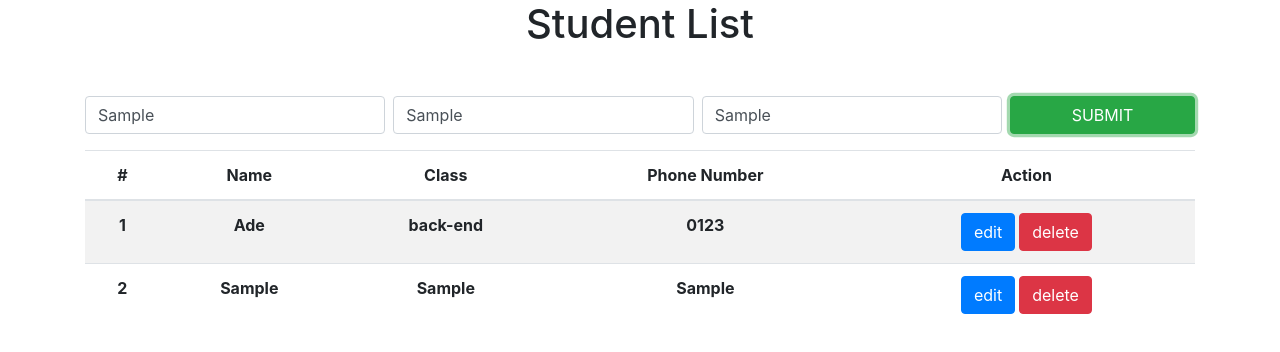
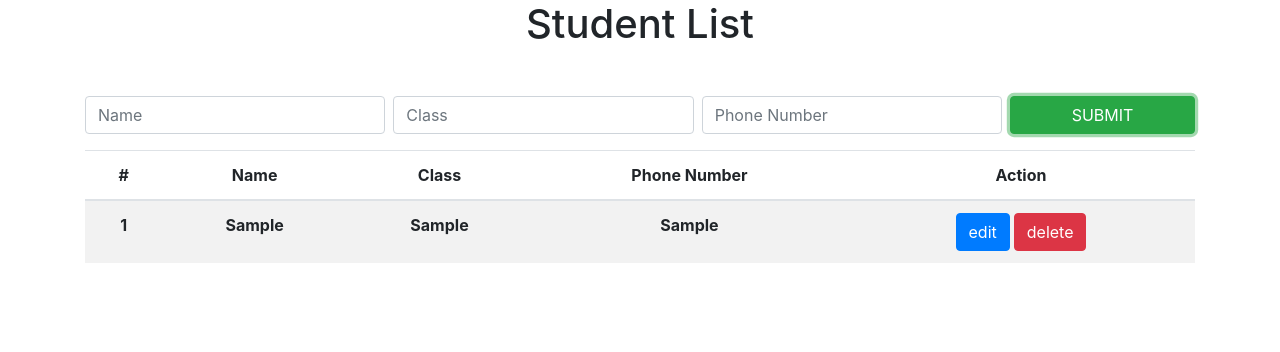
Before and after one commit to rakhmatnw/react-studentList-app, a React (Create React App) app: page / in a window 1280 px wide. Both pictures are taken after typing "Sample", "Sample", "Sample" into the empty fields and a click on the button "SUBMIT". Shown: the top 352 px of the page. Built offline with nearby package versions, Linux system fonts and the light colour scheme.

Commit message:
[rakhmatnw] - I added remove functionality

```diff
--- a/src/components/studentList/StudentListContainer.js
+++ b/src/components/studentList/StudentListContainer.js
@@ -4,9 +4,7 @@ import StudentForm from './forms/StudentForm';
 
 class StudentListContainer extends Component {
   state = {
-    students: [
-      {id:0, name: 'Ade', class:'back-end', contact:'0123'}
-    ]
+    students: []
   }
 
   addStudent = (student) => {
@@ -17,12 +15,24 @@ class StudentListContainer extends Component {
     })
   }
 
+  removeStudent = (id) => {
+    const student = this.state.students.filter(student => {
+      return student.id !== id;
+    })
+
+    const studentList = student;
+    console.log(studentList);
+    this.setState({
+      students: studentList
+    })
+  }
+
   render(){
     return(
       <div className="container text-center">
         <h1 className="mb-5">Student List</h1>
         <StudentForm addStudent={this.addStudent}/>
-        <StudentTable students={this.state.students}/>
+        <StudentTable students={this.state.students} removeStudent={this.removeStudent}/>
       </div>
     )
   }
--- a/src/components/studentList/forms/StudentForm.js
+++ b/src/components/studentList/forms/StudentForm.js
@@ -2,9 +2,9 @@ import React, { Component } from 'react';
 
 class StudentForm extends Component {
   state = {
-    name: null,
-    class: null,
-    contact: null
+    name: '',
+    class: '',
+    contact: ''
   }
 
   handleChange = e => {
@@ -16,19 +16,24 @@ class StudentForm extends Component {
   handleClick = e => {
     e.preventDefault();
     this.props.addStudent(this.state);
+    this.setState({
+      name: '',
+      class: '',
+      contact: ''
+    })
   }
 
   render() {
     return(
       <form className="row no-gutters">
         <div className="form-group col">
-          <input type="text" id="name" onChange={ this.handleChange } className="form-control" placeholder="Name"/>
+          <input type="text" id="name" onChange={ this.handleChange } className="form-control"  value={this.state.name} placeholder="Name"/>
         </div>
         <div className="form-group col  mx-2">
-          <input type="text" id="class" onChange={ this.handleChange } className="form-control" placeholder="Class"/>
+          <input type="text" id="class" onChange={ this.handleChange } className="form-control" value={this.state.class} placeholder="Class"/>
         </div>
         <div className="form-group col">
-          <input type="text" id="contact" onChange={ this.handleChange } className="form-control" placeholder="Phone Number"/>
+          <input type="text" id="contact" onChange={ this.handleChange } className="form-control" value={this.state.contact} placeholder="Phone Number"/>
         </div>
         <div className="form-group col-2 ml-2">
           <button onClick={ this.handleClick } className="btn btn-success btn-block">SUBMIT</button>
--- a/src/components/studentList/tables/StudentTable.js
+++ b/src/components/studentList/tables/StudentTable.js
@@ -1,6 +1,6 @@
 import React from 'react';
 
-const StudentTable = ({students}) => {
+const StudentTable = ({students, removeStudent}) => {
 
   const studentList = students.map(student => {
     return(
@@ -11,7 +11,7 @@ const StudentTable = ({students}) => {
         <th>{student.contact}</th>
         <th>
           <button className="btn btn-primary mr-1">edit</button>
-          <button className="btn btn-danger">delete</button>
+          <button className="btn btn-danger" onClick={() => removeStudent(student.id)}>delete</button>
         </th>
       </tr>
     )
```
